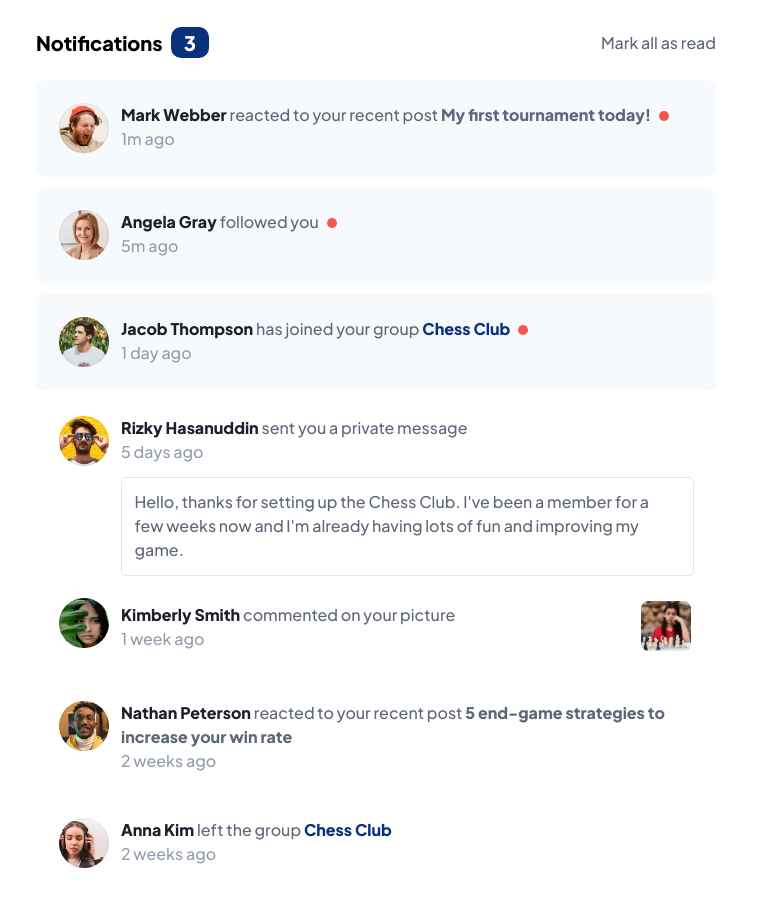
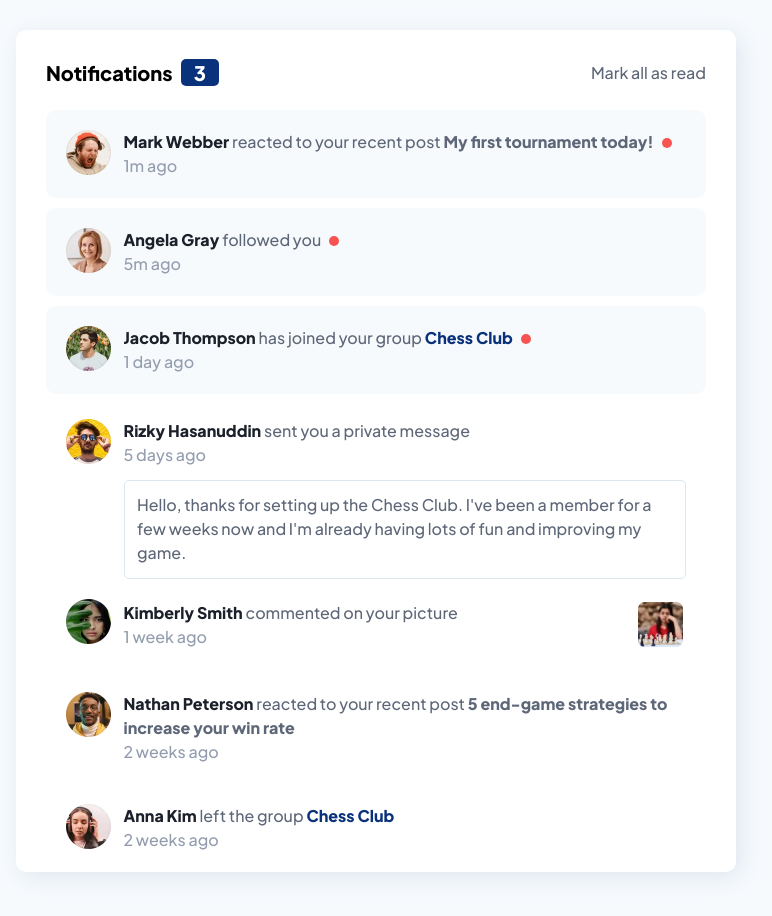
Before and after one commit to Dng120696/notifications-page-main, a plain HTML site: page index.html in a window 1280 px wide. Shown: the whole page, without its empty margins (264-1036 px from the left). Drawn offline with Linux system fonts and the light colour scheme.

Commit message:
update css

```diff
--- a/style.css
+++ b/style.css
@@ -38,7 +38,7 @@ html {
 }
 img{
   width: 100%;
-  width: clamp(4rem,4.5vw,5rem);
+  width: clamp(4rem,4.25vw,4.5rem);
 }
 body{
   align-items: center;
@@ -46,7 +46,7 @@ body{
   min-height: 100vh;
 }
 .container{
-  width: clamp(30rem,90%,68rem);
+  width: clamp(30rem,90%,72rem);
   margin:clamp(2rem,2.5vw,3rem) auto;
 }
 h1{
@@ -56,7 +56,7 @@ p{
   font-size: clamp(1.4rem,1.5vw,1.6rem);
   color: var(--Dark-grayish-blue);
   line-height: 1.5;
-
+  font-weight: 500;
 }
 .font-bold{
   font-weight: 800;
@@ -96,13 +96,13 @@ p{
 }
 .num{
   margin-left: 5px;
-  padding: 3px 1.25rem;
+  padding:1px 1.25rem;
   background-color: var(--Blue);
   color: var(--White);
-  border-radius: 1rem;
+  border-radius: 5px;
 }
 .notif{
-  padding: clamp(2rem,2.25vw,2.25rem) ;
+  padding: clamp(1.5rem,1.75vw,2rem) ;
 }
 .notif,
 .flex-col,
@@ -142,3 +142,14 @@ p{
   border: 3px solid var(--Light-grayish-blue-1);
   transition: all 600ms;
 }
+@media (min-width:600px) {
+  body{
+    background-color: var(--Very-light-grayish-blue);
+  }
+  .container{
+    background-color: var(--White);
+    padding: 3rem 3rem 0;
+    border-radius: 1rem;
+    box-shadow: 5px 5px 25px var(--Light-grayish-blue-2);
+  }
+}
```
